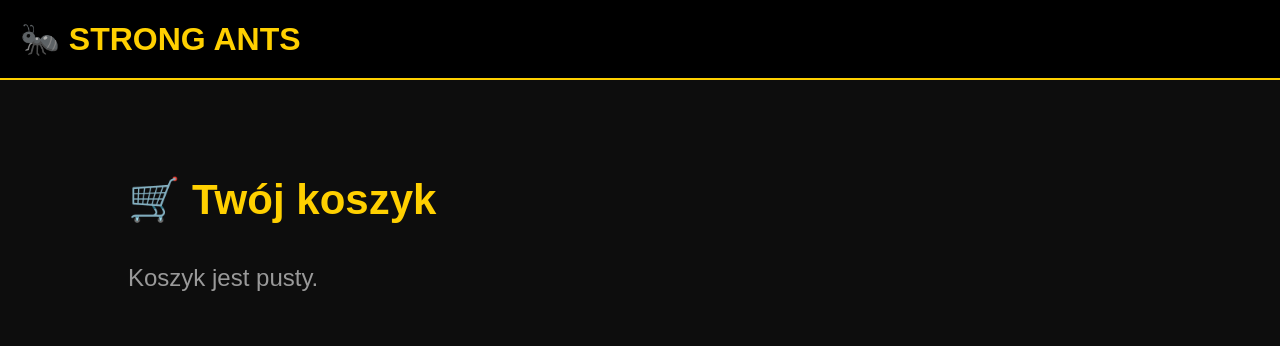
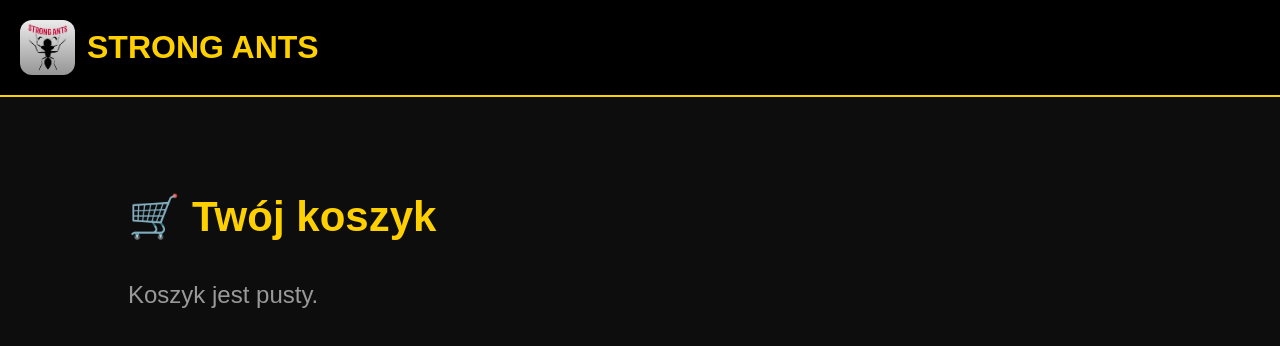
Before and after one commit to strongants/strongants.pl, a plain HTML site: page koszyk.html in a window 1280 px wide. Drawn offline with Linux system fonts and the light colour scheme.

Commit message:
Update koszyk.html

```diff
--- a/koszyk.html
+++ b/koszyk.html
@@ -1,3 +1,4 @@
+
 <!DOCTYPE html>
 <html lang="pl">
 
@@ -26,6 +27,9 @@ border-bottom:2px solid #ffd000;
 font-size:32px;
 font-weight:bold;
 color:#ffd000;
+display:flex;
+align-items:center;
+gap:12px;
 }
 
 .section{
@@ -55,6 +59,7 @@ height:120px;
 object-fit:contain;
 background:white;
 border-radius:15px;
+padding:10px;
 }
 
 .product-info{
@@ -102,9 +107,18 @@ color:#999;
 <body>
 
 <header>
+
 <div class="logo">
-🐜 STRONG ANTS
+
+<img src="logo (2).png"
+style="width:55px; height:55px; border-radius:12px;">
+
+<div>
+STRONG ANTS
 </div>
+
+</div>
+
 </header>
 
 <section class="section">
@@ -154,14 +168,14 @@ kontener.innerHTML += `
 
 <div class="product">
 
-<img src="${produkt.zdjecie}">
+<img src="${produkt.obraz}">
 
 <div class="product-info">
 
 <h3>${produkt.nazwa}</h3>
 
 <div class="price">
-${produkt.cena} zł
+${produkt.cena.toFixed(2)} zł
 </div>
 
 </div>
```
